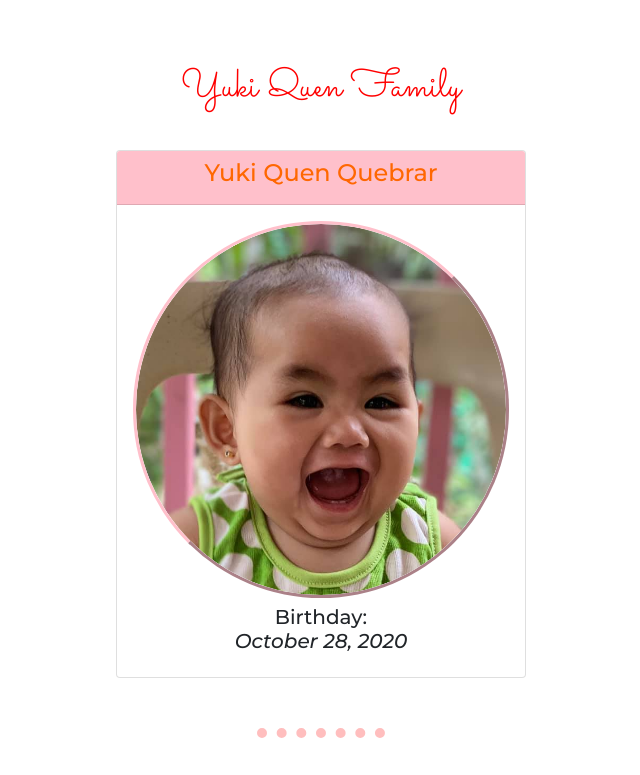
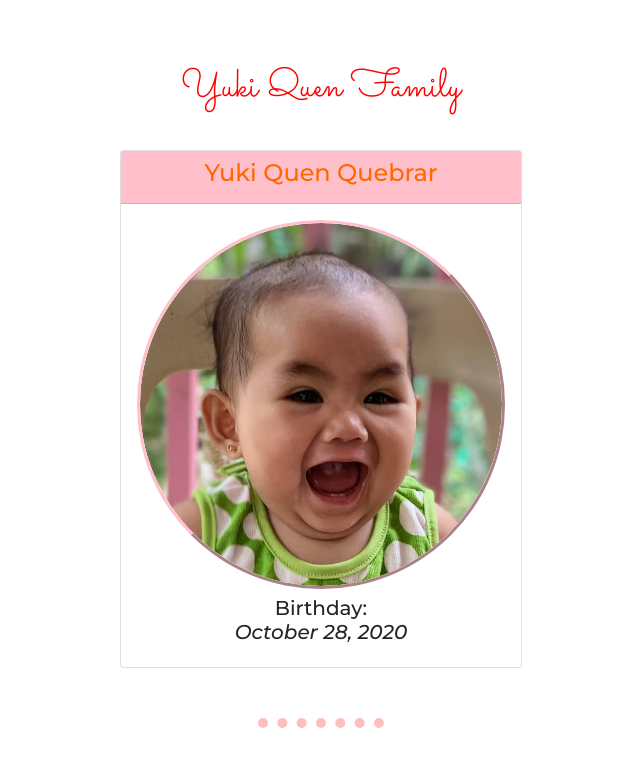
Before and after one commit to riquetoy/cv, a plain HTML site: page index.html in a window 1280 px wide. Shown: the top 775 px of the page, without its empty margins (319-959 px from the left). Drawn offline with nearby package versions, Linux system fonts and the light colour scheme.

Commit message:
Update styles.css

```diff
--- a/css/styles.css
+++ b/css/styles.css
@@ -1,7 +1,7 @@
 body {
   text-align: center;
   line-height: 1.5;
-  margin-top: 5%;
+  margin: 5% 1%;
   font-family: 'Montserrat';
 }
 
```
